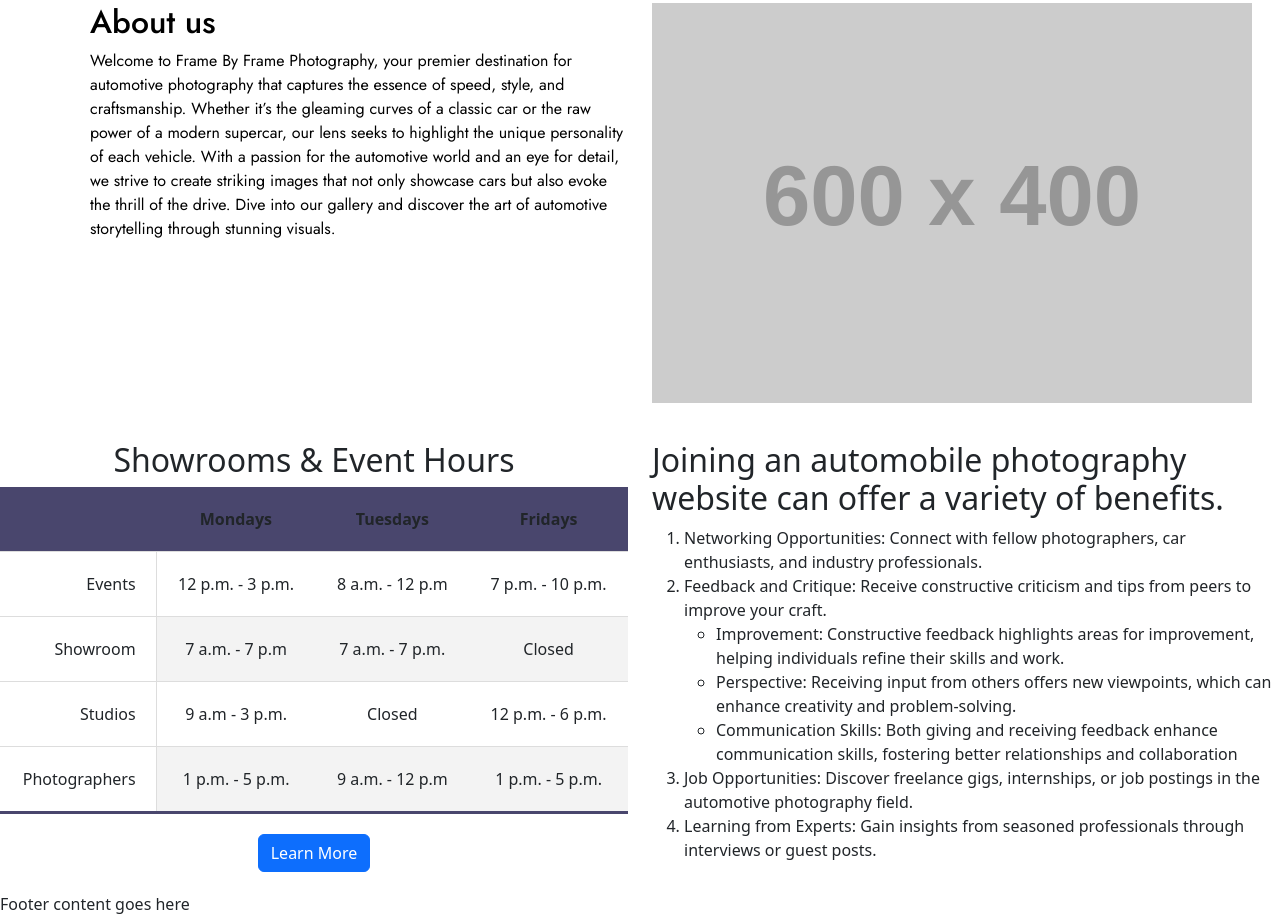
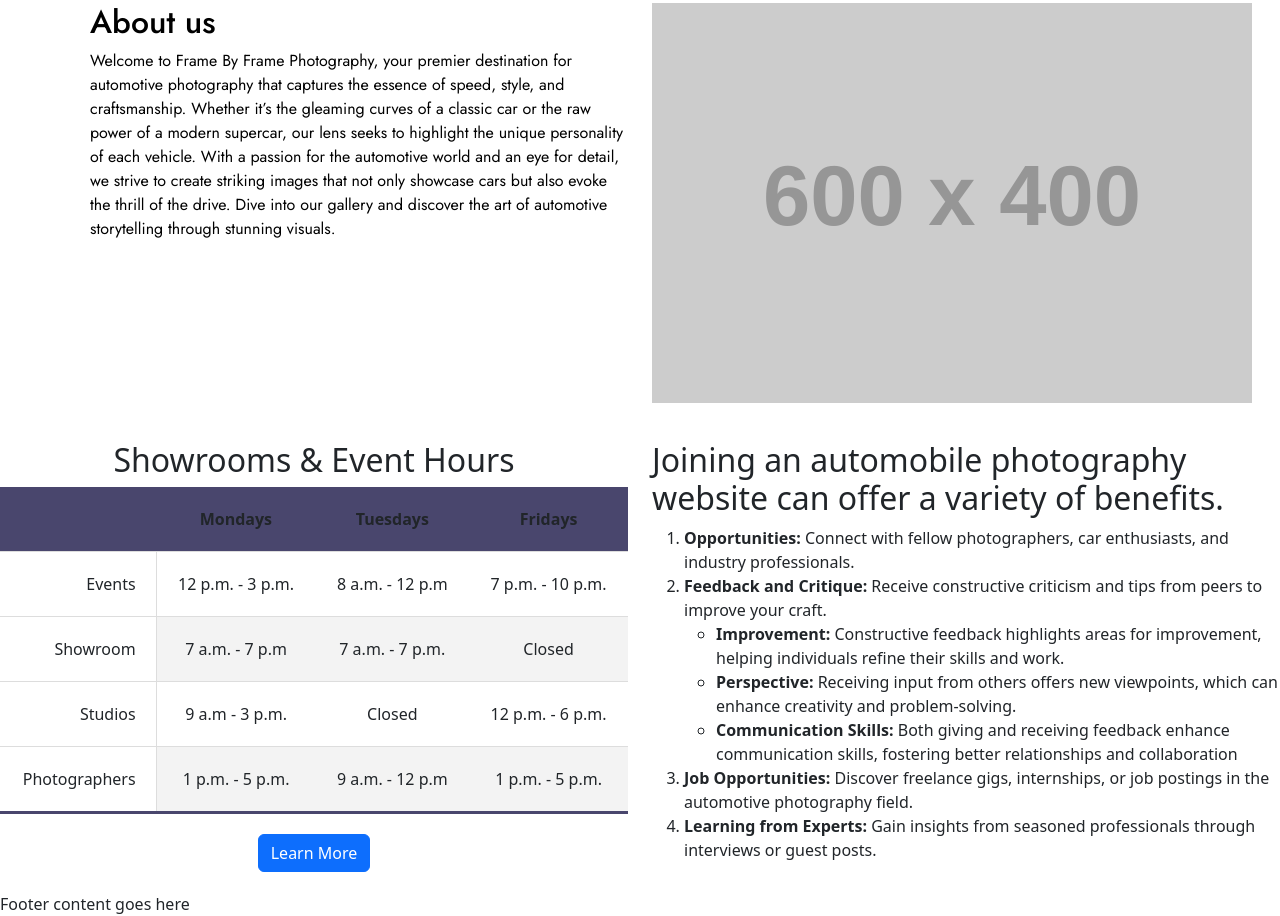
Before and after one commit to DanielChav12/Fall-2024, a plain HTML site: page index.html in a window 1280 px wide. Shown: the part 977-1893 px from the top of the page. Drawn offline with nearby package versions, Linux system fonts and the light colour scheme; placeholder pictures from the web are drawn by us.

Commit message:
updated list

```diff
--- a/index.html
+++ b/index.html
@@ -200,16 +200,16 @@
       <h2>Joining an automobile photography website can offer a variety of benefits.</h2>
 
       <ol>
-        <li>Networking Opportunities: Connect with fellow photographers, car enthusiasts, and industry professionals.</li>
-        <li>Feedback and Critique: Receive constructive criticism and tips from peers to improve your craft.
+        <li><strong> Opportunities:</strong> Connect with fellow photographers, car enthusiasts, and industry professionals.</li>
+        <li><strong>Feedback and Critique:</strong> Receive constructive criticism and tips from peers to improve your craft.
             <ul>
-                <li>Improvement: Constructive feedback highlights areas for improvement, helping individuals refine their skills and work.</li>
-                <li>Perspective: Receiving input from others offers new viewpoints, which can enhance creativity and problem-solving.</li>
-                <li>Communication Skills: Both giving and receiving feedback enhance communication skills, fostering better relationships and collaboration</li>
+                <li><strong>Improvement:</strong> Constructive feedback highlights areas for improvement, helping individuals refine their skills and work.</li>
+                <li><strong>Perspective:</strong> Receiving input from others offers new viewpoints, which can enhance creativity and problem-solving.</li>
+                <li><strong>Communication Skills:</strong> Both giving and receiving feedback enhance communication skills, fostering better relationships and collaboration</li>
             </ul>
         </li>
-        <li>Job Opportunities: Discover freelance gigs, internships, or job postings in the automotive photography field.</li>
-        <li>Learning from Experts: Gain insights from seasoned professionals through interviews or guest posts.</li>
+        <li><strong>Job Opportunities:</strong> Discover freelance gigs, internships, or job postings in the automotive photography field.</li>
+        <li><strong>Learning from Experts:</strong> Gain insights from seasoned professionals through interviews or guest posts.</li>
       </ol>
     </div>
   </div>
```
